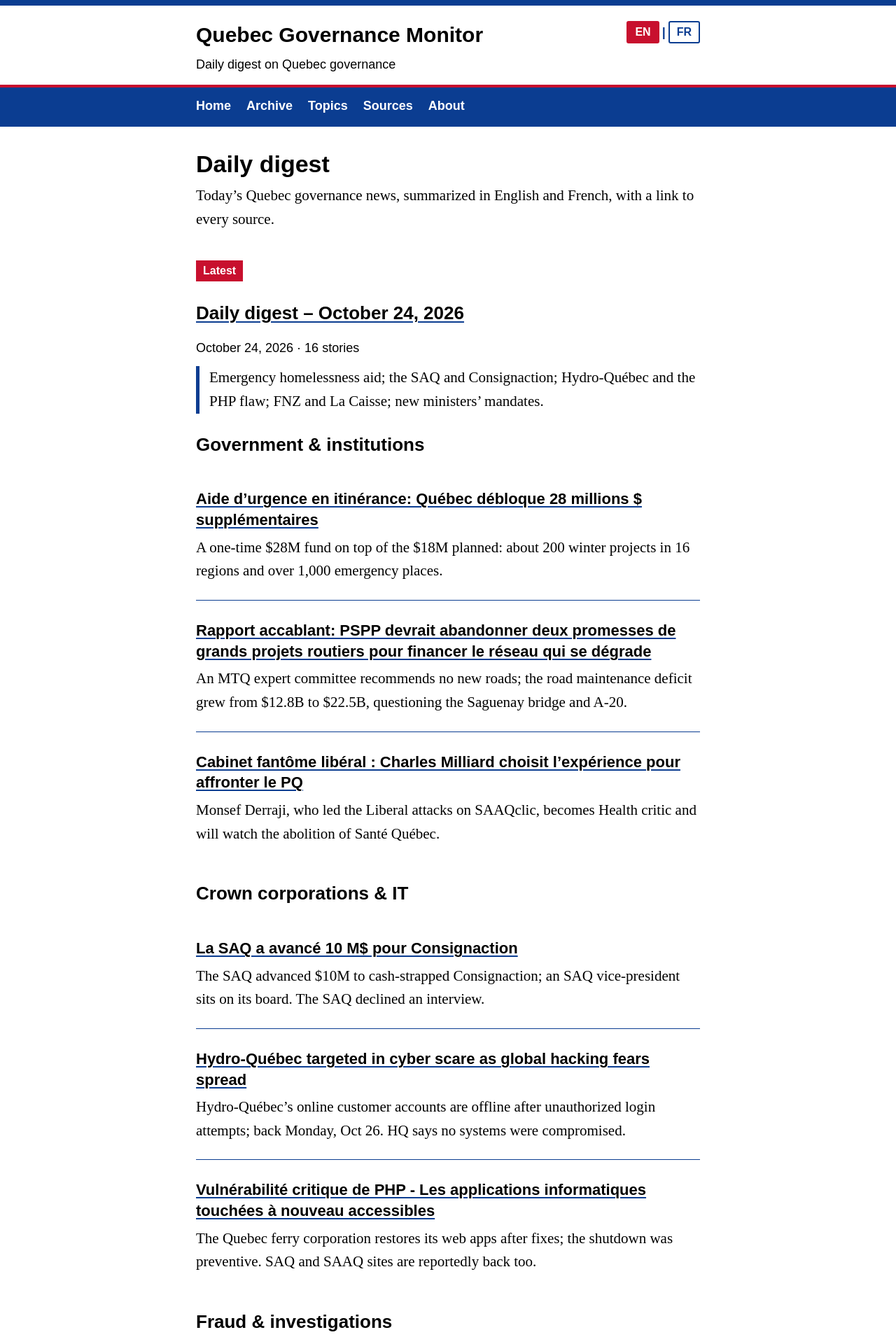
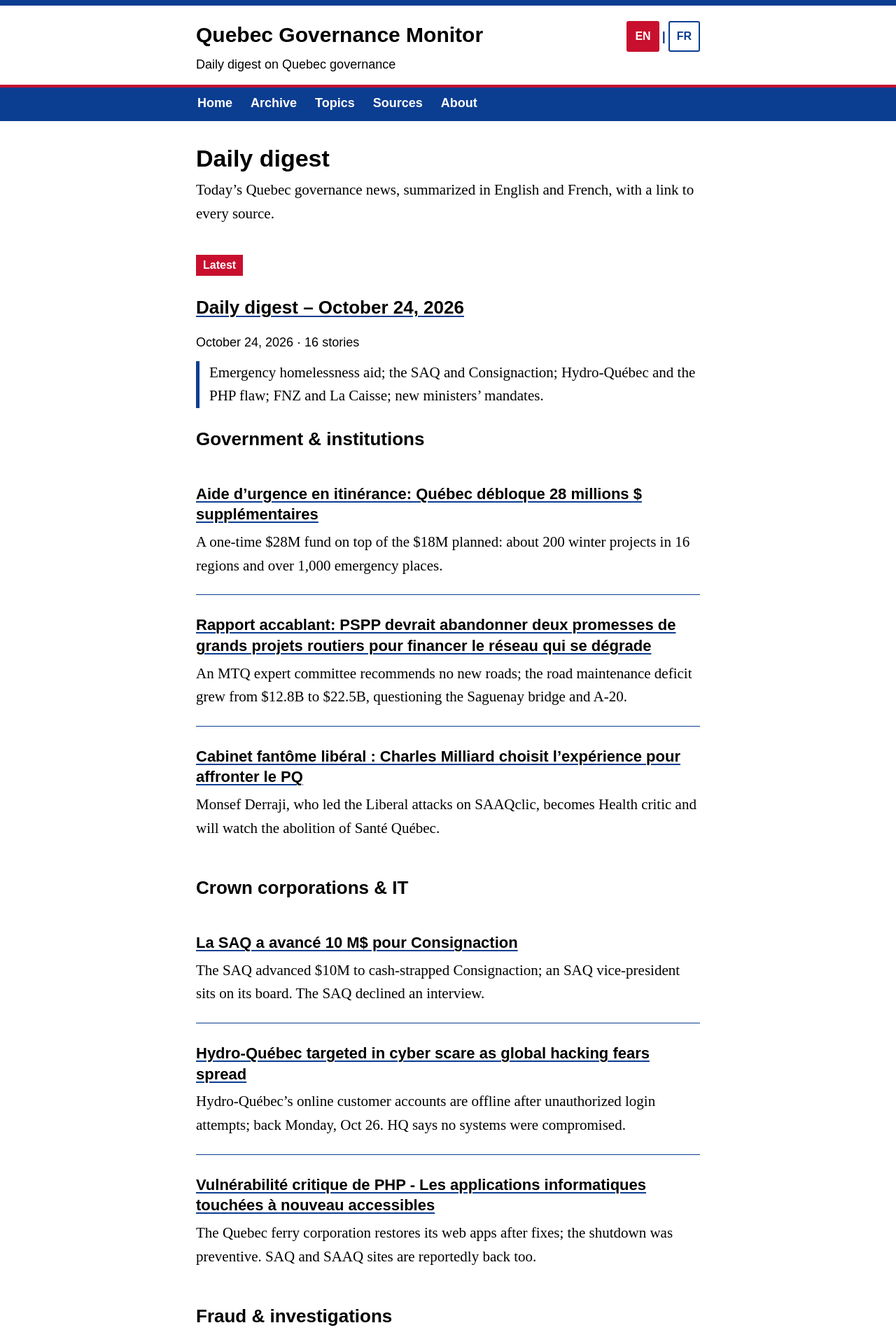
Before and after one commit to quebec-taxpayer/news-alerts, a Jekyll site: the page built from index.html, in a window 1280 px wide. Shown: the top 1920 px of the page at 70% size. Built offline with Jekyll 4.4.1, drawn with Linux system fonts in a browser that asks for light colours.

Commit message:
Mobile-friendly layout: fluid widths, wrapping, 44px tap targets, phone font sizes

```diff
--- a/assets/css/style.css
+++ b/assets/css/style.css
@@ -3,12 +3,15 @@
    Language toggle: <html class="lang-en|lang-fr"> hides the other language's .l-fr / .l-en elements. */
 :root { --blue: #0b3d91; --red: #c8102e; --black: #000; --white: #fff; }
 * { box-sizing: border-box; }
-html { -webkit-text-size-adjust: 100%; }
+html { -webkit-text-size-adjust: 100%; text-size-adjust: 100%; }
 body {
   margin: 0; background: var(--white); color: var(--black);
   font-family: "Times New Roman", Times, serif; font-size: 21px; line-height: 1.6;
 }
-.wrap { max-width: 760px; margin: 0 auto; padding: 0 20px; }
+.wrap { width: 100%; max-width: 760px; margin: 0 auto; padding: 0 20px; }
+/* Mobile safety: long headlines and URLs wrap instead of causing horizontal scroll */
+h1, h2, h3, h4, p, li, a, .site-title { overflow-wrap: anywhere; word-break: normal; hyphens: manual; }
+img, svg, video, table, pre { max-width: 100%; }
 h1, h2, h3, h4, .site-title, .site-tagline, .site-nav, .post-meta, .tags, .lang-toggle, .post-nav, .site-footer, .day-meta {
   font-family: Arial, Helvetica, sans-serif; color: var(--black);
 }
@@ -23,13 +26,14 @@
 /* Language toggle (EN default; without JS the html element keeps class lang-en) */
 html.lang-en .l-fr, html.lang-fr .l-en { display: none !important; }
 
-.header-row { display: flex; justify-content: space-between; align-items: flex-start; gap: 16px; }
+.header-row { display: flex; justify-content: space-between; align-items: flex-start; gap: 12px; }
+.brand { flex: 1 1 auto; min-width: 0; }
 .lang-toggle { display: flex; align-items: center; gap: 4px; flex-shrink: 0; margin-top: 4px; }
 .lang-toggle .sep { color: var(--blue); font-size: 18px; font-weight: bold; }
 .lang-toggle button {
   font-family: Arial, Helvetica, sans-serif; font-size: 16px; font-weight: bold; line-height: 1;
   color: var(--blue); background: var(--white); border: 2px solid var(--blue); border-radius: 3px;
-  padding: 6px 10px; cursor: pointer;
+  min-width: 44px; min-height: 44px; padding: 0 10px; cursor: pointer; touch-action: manipulation;
 }
 .lang-toggle button:hover, .lang-toggle button:focus-visible { border-color: var(--red); outline: none; }
 .lang-toggle button[aria-pressed="true"] { color: var(--white); background: var(--red); border-color: var(--red); }
@@ -39,14 +43,14 @@
 .site-tagline { font-size: 18px; margin: 4px 0 0; }
 
 .site-nav { background: var(--blue); }
-.site-nav .wrap { display: flex; flex-wrap: wrap; gap: 4px 22px; padding-top: 10px; padding-bottom: 10px; }
-.site-nav a { color: var(--white); font-size: 18px; font-weight: bold; text-decoration: none; padding: 2px 0; border-bottom: 3px solid transparent; }
+.site-nav .wrap { display: flex; flex-wrap: wrap; gap: 0 22px; padding-top: 2px; padding-bottom: 2px; }
+.site-nav a { display: inline-flex; align-items: center; min-height: 44px; color: var(--white); font-size: 18px; font-weight: bold; text-decoration: none; padding: 0 2px; border-bottom: 3px solid transparent; overflow-wrap: normal; }
 .site-nav a:hover, .site-nav a:focus { border-bottom-color: var(--red); }
 
 .post-meta, .day-meta { font-size: 18px; margin: 0 0 12px; }
 .post-summary { border-left: 5px solid var(--blue); padding-left: 14px; }
 .tags { font-size: 16px; }
-.tag { display: inline-block; margin: 0 8px 6px 0; padding: 2px 10px; border: 2px solid var(--blue); border-radius: 3px; text-decoration: none; }
+.tag { display: inline-flex; align-items: center; min-height: 44px; margin: 0 8px 6px 0; padding: 2px 10px; border: 2px solid var(--blue); border-radius: 3px; text-decoration: none; }
 .tag:hover { border-color: var(--red); }
 
 .story { padding: 4px 0 10px; border-bottom: 1px solid var(--blue); }
@@ -59,12 +63,28 @@
 .day-list li { margin: 0 0 12px; padding-left: 14px; border-left: 4px solid var(--blue); }
 
 .post-nav { display: flex; justify-content: space-between; gap: 20px; margin: 36px 0; font-size: 17px; flex-wrap: wrap; }
+.post-nav a { display: inline-block; padding: 10px 0; }
 .site-footer { border-top: 4px solid var(--red); margin-top: 48px; padding: 18px 0 30px; font-size: 17px; }
 .site-footer p { margin: 0 0 8px; }
 
 @media (max-width: 600px) {
-  body { font-size: 20px; }
-  h1 { font-size: 28px; } h2 { font-size: 23px; } h3 { font-size: 21px; }
-  .site-title { font-size: 25px; }
+  body { font-size: 19px; line-height: 1.6; }
+  .wrap { padding: 0 16px; }
+  h1 { font-size: 27px; margin-top: 24px; } h2 { font-size: 23px; margin-top: 32px; } h3 { font-size: 20px; }
+  .site-header { padding: 12px 0 10px; }
+  .site-title { font-size: 23px; line-height: 1.2; }
+  .site-tagline { font-size: 16px; }
+  .site-nav .wrap { gap: 0 16px; }
+  .site-nav a { font-size: 17px; }
+  .post-meta, .day-meta, .site-footer { font-size: 16px; }
+  .post-nav { flex-direction: column; gap: 4px; }
+}
+@media (max-width: 380px) {
+  body { font-size: 18px; }
+  .wrap { padding: 0 12px; }
+  .site-title { font-size: 21px; }
+  .lang-toggle button { padding: 0 8px; font-size: 15px; }
+  .site-nav .wrap { gap: 0 12px; }
+  .site-nav a { font-size: 16px; }
 }
 @media print { .site-nav { background: none; } .site-nav a { color: var(--black); } }
```
